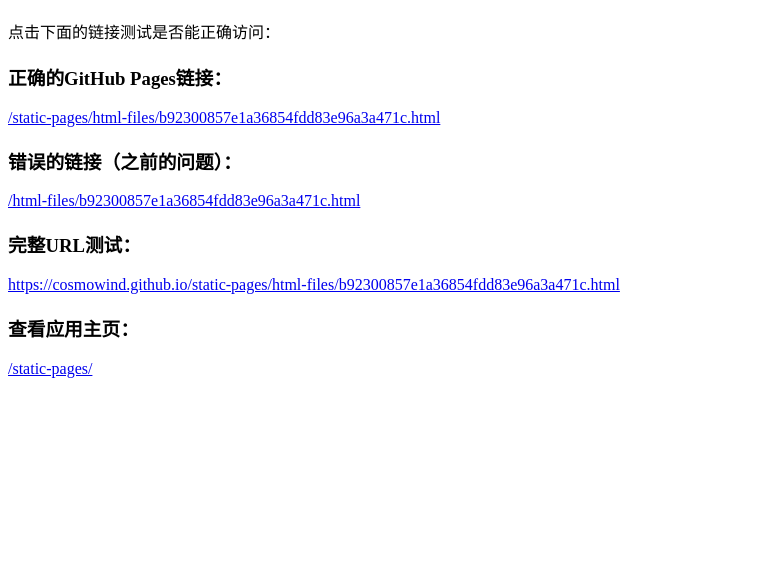
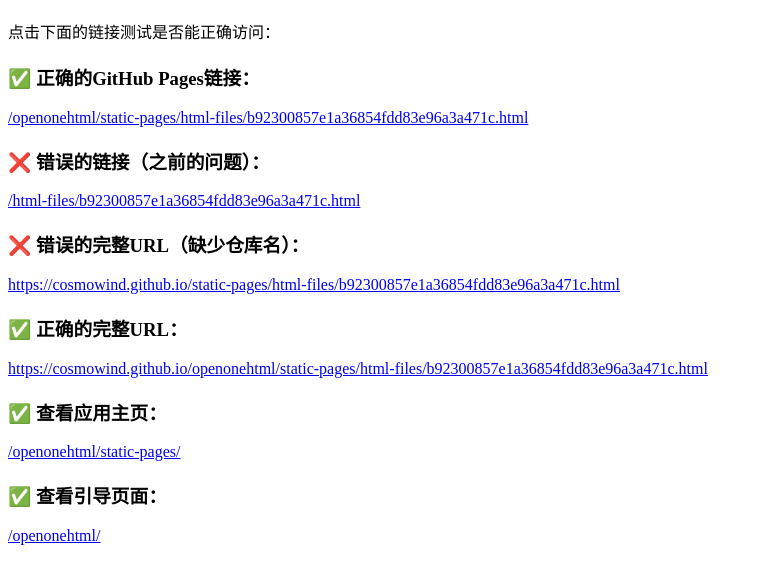
Before and after one commit to cosmowind/openonehtml, a plain HTML site: page docs/test-links.html in a window 1280 px wide. Shown: the part 70-654 px from the top of the page, without its empty margins (0-762 px from the left). Drawn offline with Linux system fonts and the light colour scheme; no server answers.

Commit message:
修复GitHub Pages路径问题，添加仓库名openonehtml到链接中

```diff
--- a/docs/static-pages/js/components.js
+++ b/docs/static-pages/js/components.js
@@ -281,7 +281,7 @@
   }
 
   viewFile(file) {
-    window.open(`/static-pages/html-files/${file.encryptedName}`, '_blank');
+    window.open(`/openonehtml/static-pages/html-files/${file.encryptedName}`, '_blank');
   }
 
   editFile(file) {
--- a/docs/test-links.html
+++ b/docs/test-links.html
@@ -10,30 +10,44 @@
     <p>点击下面的链接测试是否能正确访问：</p>
 
     <div style="margin: 20px 0;">
-        <h3>正确的GitHub Pages链接：</h3>
-        <a href="/static-pages/html-files/b92300857e1a36854fdd83e96a3a471c.html" target="_blank">
-            /static-pages/html-files/b92300857e1a36854fdd83e96a3a471c.html
+        <h3>✅ 正确的GitHub Pages链接：</h3>
+        <a href="/openonehtml/static-pages/html-files/b92300857e1a36854fdd83e96a3a471c.html" target="_blank">
+            /openonehtml/static-pages/html-files/b92300857e1a36854fdd83e96a3a471c.html
         </a>
     </div>
 
     <div style="margin: 20px 0;">
-        <h3>错误的链接（之前的问题）：</h3>
+        <h3>❌ 错误的链接（之前的问题）：</h3>
         <a href="/html-files/b92300857e1a36854fdd83e96a3a471c.html" target="_blank">
             /html-files/b92300857e1a36854fdd83e96a3a471c.html
         </a>
     </div>
 
     <div style="margin: 20px 0;">
-        <h3>完整URL测试：</h3>
+        <h3>❌ 错误的完整URL（缺少仓库名）：</h3>
         <a href="https://cosmowind.github.io/static-pages/html-files/b92300857e1a36854fdd83e96a3a471c.html" target="_blank">
             https://cosmowind.github.io/static-pages/html-files/b92300857e1a36854fdd83e96a3a471c.html
         </a>
     </div>
 
     <div style="margin: 20px 0;">
-        <h3>查看应用主页：</h3>
-        <a href="/static-pages/" target="_blank">
-            /static-pages/
+        <h3>✅ 正确的完整URL：</h3>
+        <a href="https://cosmowind.github.io/openonehtml/static-pages/html-files/b92300857e1a36854fdd83e96a3a471c.html" target="_blank">
+            https://cosmowind.github.io/openonehtml/static-pages/html-files/b92300857e1a36854fdd83e96a3a471c.html
+        </a>
+    </div>
+
+    <div style="margin: 20px 0;">
+        <h3>✅ 查看应用主页：</h3>
+        <a href="/openonehtml/static-pages/" target="_blank">
+            /openonehtml/static-pages/
+        </a>
+    </div>
+
+    <div style="margin: 20px 0;">
+        <h3>✅ 查看引导页面：</h3>
+        <a href="/openonehtml/" target="_blank">
+            /openonehtml/
         </a>
     </div>
 
@@ -43,21 +57,22 @@
             const fileName = 'b92300857e1a36854fdd83e96a3a471c.html';
 
             console.log('=== 链接路径验证 ===');
-            console.log('错误路径（旧版）:', '/html-files/' + fileName);
-            console.log('正确路径（新版）:', '/static-pages/html-files/' + fileName);
+            console.log('❌ 错误路径（旧版）:', '/html-files/' + fileName);
+            console.log('❌ 错误路径（缺少仓库名）:', '/static-pages/html-files/' + fileName);
+            console.log('✅ 正确路径（含仓库名）:', '/openonehtml/static-pages/html-files/' + fileName);
 
             // 模拟components.js中的代码
             const testFile = { encryptedName: fileName };
-            const generatedLink = `/static-pages/html-files/${testFile.encryptedName}`;
+            const generatedLink = `/openonehtml/static-pages/html-files/${testFile.encryptedName}`;
             console.log('components.js生成的链接:', generatedLink);
 
-            // 检查文件是否存在
-            fetch('/static-pages/html-files/' + fileName)
+            // 检查正确的文件路径
+            fetch('/openonehtml/static-pages/html-files/' + fileName)
                 .then(response => {
                     if (response.ok) {
-                        console.log('✅ 文件存在:', response.url);
+                        console.log('✅ 正确路径文件存在:', response.url);
                     } else {
-                        console.log('❌ 文件不存在:', response.status);
+                        console.log('❌ 正确路径文件不存在:', response.status);
                     }
                 })
                 .catch(error => {
@@ -76,6 +91,19 @@
                 .catch(error => {
                     console.log('✅ 错误路径不存在（正常）:', error.message);
                 });
+
+            // 检查缺少仓库名的路径
+            fetch('/static-pages/html-files/' + fileName)
+                .then(response => {
+                    if (response.ok) {
+                        console.log('❌ 缺少仓库名路径竟然存在:', response.url);
+                    } else {
+                        console.log('✅ 缺少仓库名路径不存在（正常）:', response.status);
+                    }
+                })
+                .catch(error => {
+                    console.log('✅ 缺少仓库名路径不存在（正常）:', error.message);
+                });
         });
     </script>
 </body>
```
